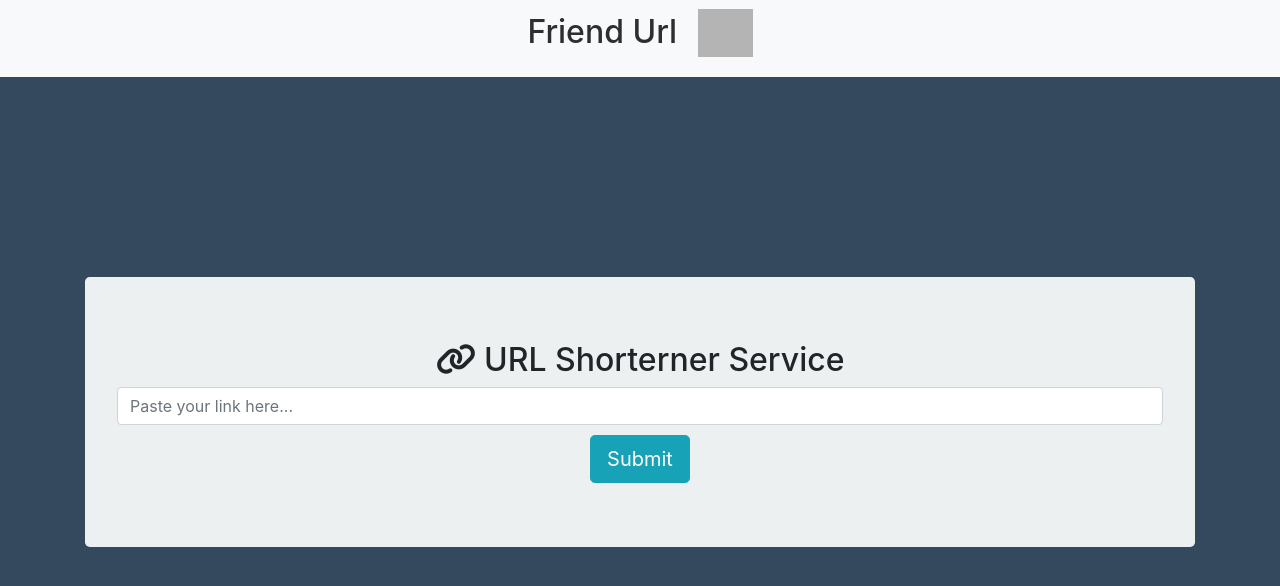
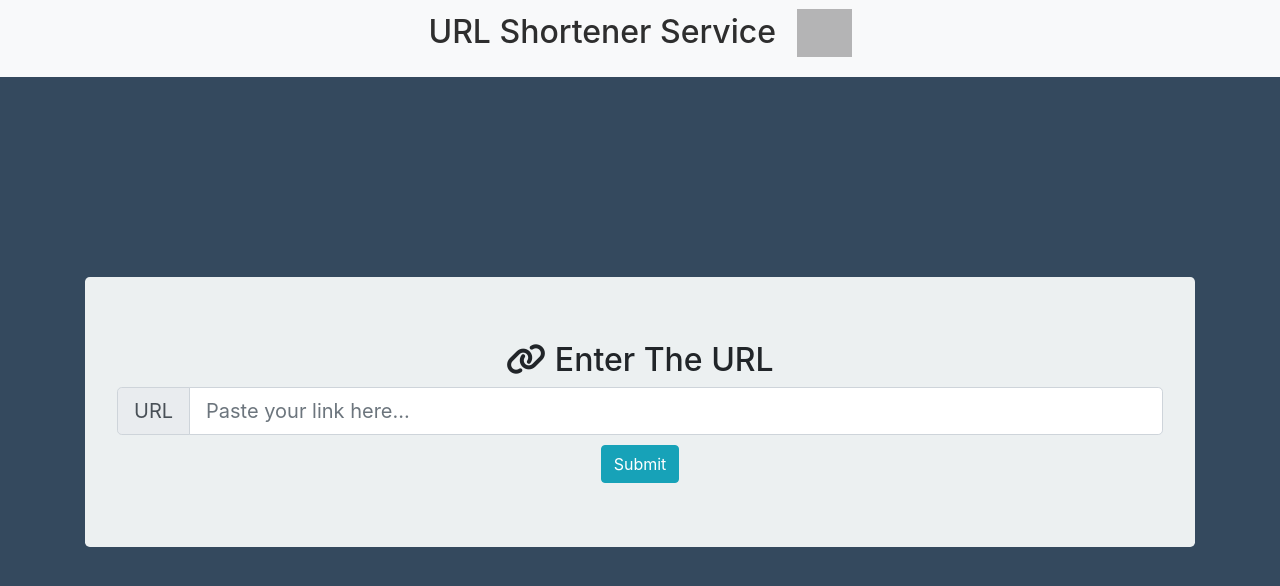
Before and after one commit to Avirup-301294/Friend-URL, a Node server app: page / in a window 1280 px wide. Shown: the top 586 px of the page. Run offline with Node 20, Linux system fonts and the light colour scheme; some libraries are stand-ins or nearby versions; grey boxes are pictures that could not be loaded.

Commit message:
changes made in styles and index

```diff
--- a/public/css/styles.css
+++ b/public/css/styles.css
@@ -14,6 +14,12 @@ body {
 
 .b{
   margin-top: 10px;
+}
+
+@media (max-width: 600px) {
+    .container{
+      padding: 40px 40px;
+    }
 }
 .icon{
   width: 55px;
--- a/views/index.ejs
+++ b/views/index.ejs
@@ -12,27 +12,30 @@
     <title>Url Shortener Service</title>
   </head>
   <body>
-    <nav class="navbar navbar-expand-lg navbar-light bg-light">
+    <header>
+      <nav class="navbar navbar-light bg-light">
         <div style="margin: 0 auto;">
-        <a class="navbar-brand" href="/"><h2>Friend Url</h2></a>
+          <a class="navbar-brand" href="/"><h2>URL Shortener Service</h2></a>
               <a href="https://github.com/Avirup-301294">
                 <img class="icon" src="https://image.flaticon.com/icons/png/512/25/25231.png">
               </a>
           </div>
       </nav>
+    </header>
+  <main>
     <div class="container" style="padding-top:200px;">
         <div class="jumbotron" style="background: #ecf0f1;">
           <div class="text-center">
-          <h2><i class="fas fa-link animated rubberBand"></i> URL Shorterner Service</h2>
+            <h2><i class="fas fa-link animated rubberBand"></i> Enter The URL</h2>
           </div>
-          <!-- <div class="input-group input-group-lg">
+            <div class="input-group input-group-lg">
                 <div class="input-group-prepend">
-                <span class="input-group-text" id="inputGroup-sizing-lg">Enter The URL</span>
-              </div> -->
+                  <span class="input-group-text" id="inputGroup-sizing-lg">URL</span>
+                </div>
                 <input type="text" class="form-control urlInput" aria-label="Large" aria-describedby="inputGroup-sizing-sm" placeholder="Paste your link here..." required >
-          <!-- </div> -->
+            </div>
             <div class="text-center b">
-              <button class="btn btn-info btn-lg submit urlButton">Submit</button>
+                <button class="btn btn-info submit urlButton">Submit</button>
             </div>
               <div class="results hidden text-center">
                 <button class="copy btn btn-success urlButton">Copy</button>
@@ -40,6 +43,8 @@
               </div>
         </div>
     </div>
+  </main>
+
       <script src="https://kit.fontawesome.com/b767bbfe51.js" crossorigin="anonymous"></script>
       <script src="https://cdnjs.cloudflare.com/ajax/libs/axios/0.19.0/axios.min.js"></script>
       <script src="https://code.jquery.com/jquery-3.2.1.slim.min.js" integrity="sha384-KJ3o2DKtIkvYIK3UENzmM7KCkRr/rE9/Qpg6aAZGJwFDMVNA/GpGFF93hXpG5KkN" crossorigin="anonymous"></script>
```
Lines whose indentation alone changed are shown as unchanged.
